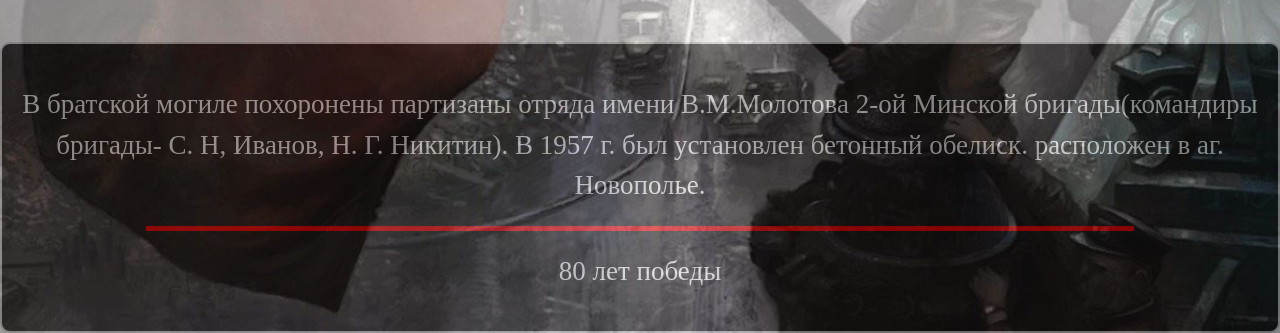
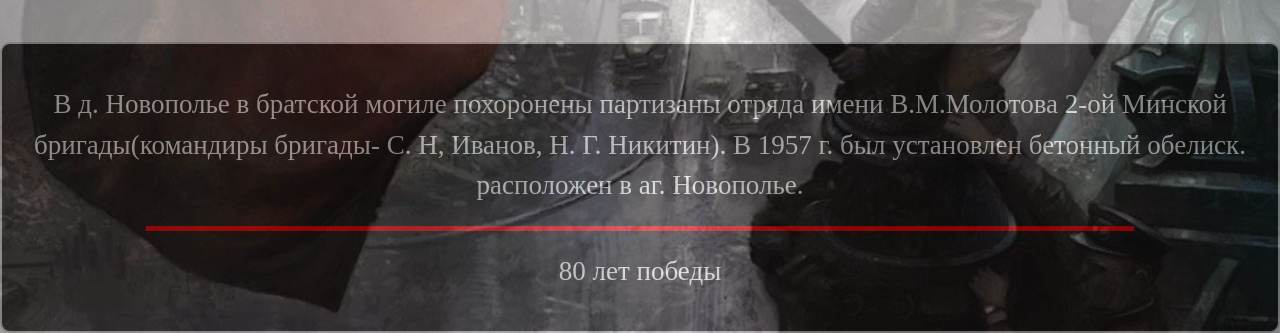
Before and after one commit to Potaphik/bratskaya-mogila-Novopol-ye, a plain HTML site: page index.html in a window 1280 px wide. Shown: the part 766-1099 px from the top of the page. Drawn offline with Linux system fonts and the light colour scheme.

Commit message:
Update index.html

```diff
--- a/index.html
+++ b/index.html
@@ -84,7 +84,7 @@
         <img src="Новополье.jpg" alt="Центральная картинка" id="central-image">
     </div>
     <div class="text-container"> <!-- Контейнер для текста с рамкой -->
-        <p>В братской могиле похоронены партизаны отряда имени В.М.Молотова 2-ой Минской бригады(командиры бригады- С. Н, Иванов, Н. Г. Никитин). В 1957 г. был установлен бетонный обелиск. расположен в аг. Новополье.</p>
+        <p>В д. Новополье в братской могиле похоронены партизаны отряда имени В.М.Молотова 2-ой Минской бригады(командиры бригады- С. Н, Иванов, Н. Г. Никитин). В 1957 г. был установлен бетонный обелиск. расположен в аг. Новополье.</p>
         <hr> <!-- Красная линия -->
         <p>80 лет победы</p> <!-- Новый текст под красной линией -->
     </div>
```
